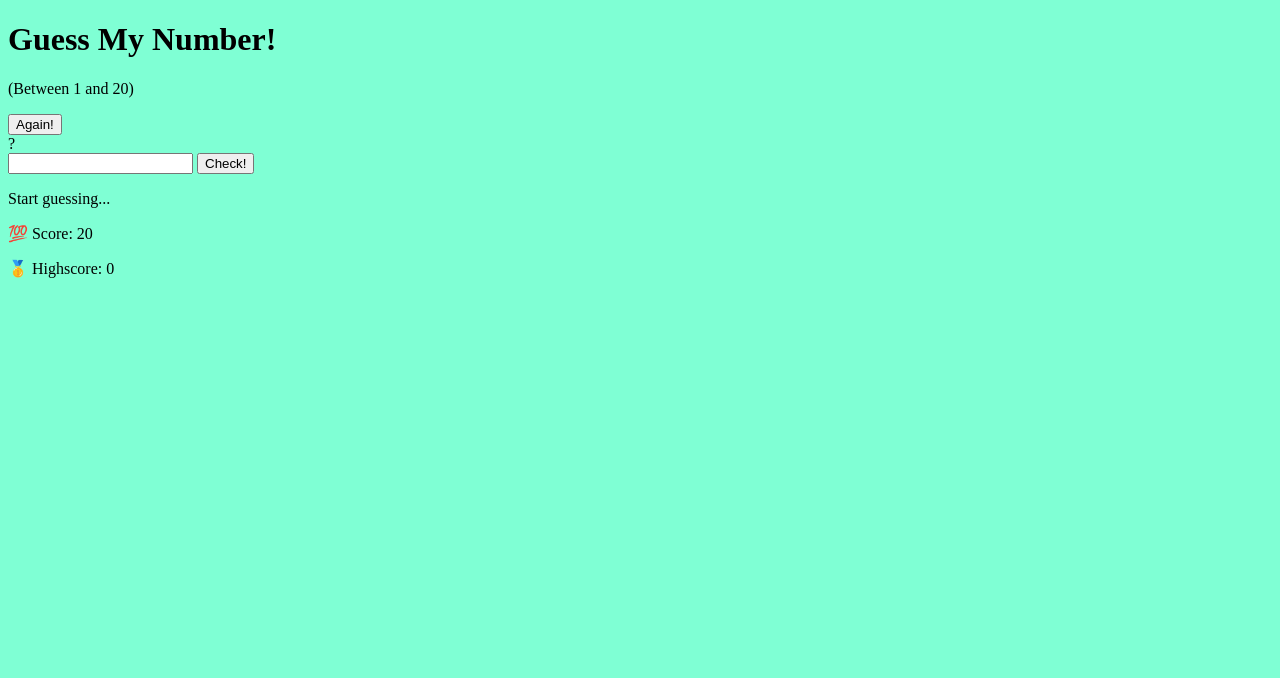
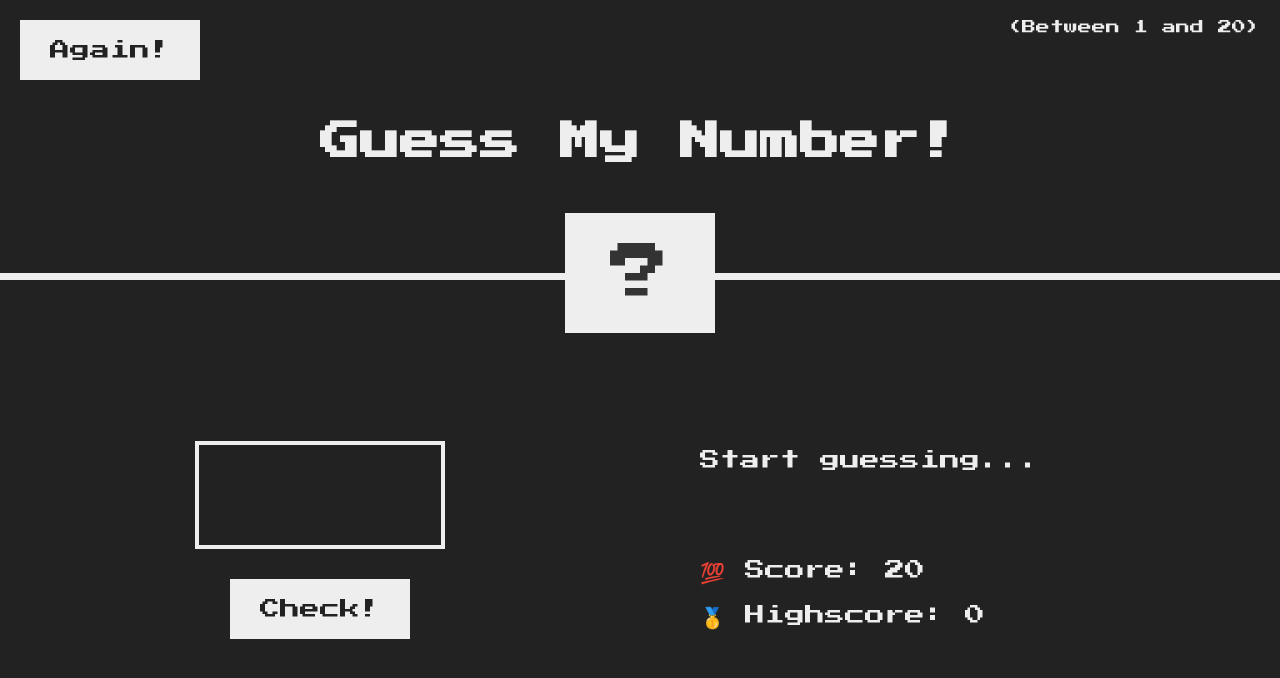
Before and after one commit to folksoul91/Guess-My-Number-, a plain HTML site: page index.html in a window 1280 px wide. Drawn offline with Linux system fonts and the light colour scheme.

Commit message:
styling the html page

```diff
--- a/style.css
+++ b/style.css
@@ -1,3 +1,119 @@
+@import url("https://fonts.googleapis.com/css?family=Press+Start+2P&display=swap");
+
+* {
+  margin: 0;
+  padding: 0;
+  box-sizing: inherit;
+}
+
+html {
+  font-size: 62.5%;
+  box-sizing: border-box;
+}
+
 body {
-  background-color: aquamarine;
+  font-family: "Press Start 2P", sans-serif;
+  color: #eee;
+  background-color: #222;
+  /* background-color: #60b347; */
 }
+
+/* LAYOUT */
+header {
+  position: relative;
+  height: 35vh;
+  border-bottom: 7px solid #eee;
+}
+
+main {
+  height: 65vh;
+  color: #eee;
+  display: flex;
+  align-items: center;
+  justify-content: space-around;
+}
+
+.left {
+  width: 52rem;
+  display: flex;
+  flex-direction: column;
+  align-items: center;
+}
+
+.right {
+  width: 52rem;
+  font-size: 2rem;
+}
+
+/* ELEMENTS STYLE */
+h1 {
+  font-size: 4rem;
+  text-align: center;
+  position: absolute;
+  width: 100%;
+  top: 52%;
+  left: 50%;
+  transform: translate(-50%, -50%);
+}
+
+.number {
+  background: #eee;
+  color: #333;
+  font-size: 6rem;
+  width: 15rem;
+  padding: 3rem 0rem;
+  text-align: center;
+  position: absolute;
+  bottom: 0;
+  left: 50%;
+  transform: translate(-50%, 50%);
+}
+
+.between {
+  font-size: 1.4rem;
+  position: absolute;
+  top: 2rem;
+  right: 2rem;
+}
+
+.again {
+  position: absolute;
+  top: 2rem;
+  left: 2rem;
+}
+
+.guess {
+  background: none;
+  border: 4px solid #eee;
+  font-family: inherit;
+  color: inherit;
+  font-size: 5rem;
+  padding: 2.5rem;
+  width: 25rem;
+  text-align: center;
+  display: block;
+  margin-bottom: 3rem;
+}
+
+.btn {
+  border: none;
+  background-color: #eee;
+  color: #222;
+  font-size: 2rem;
+  font-family: inherit;
+  padding: 2rem 3rem;
+  cursor: pointer;
+}
+
+.btn:hover {
+  background-color: #ccc;
+}
+
+.message {
+  margin-bottom: 8rem;
+  height: 3rem;
+}
+
+.label-score {
+  margin-bottom: 2rem;
+}
```
